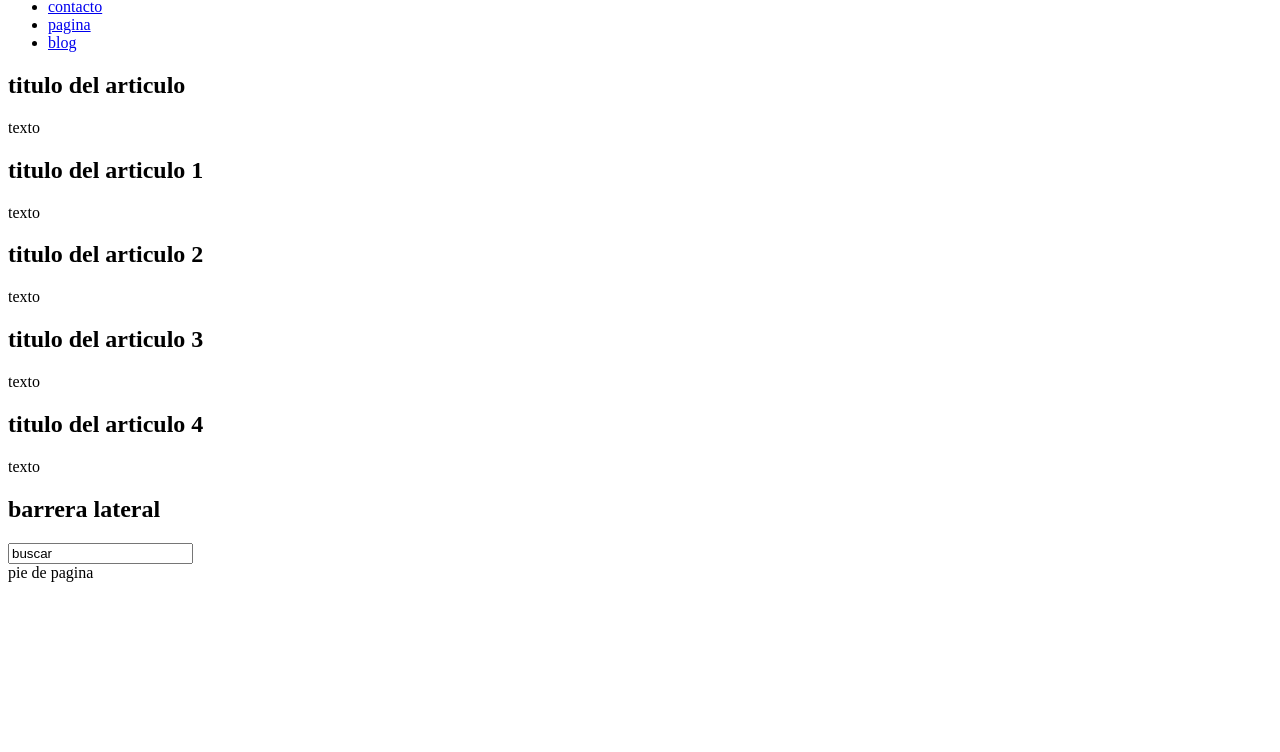
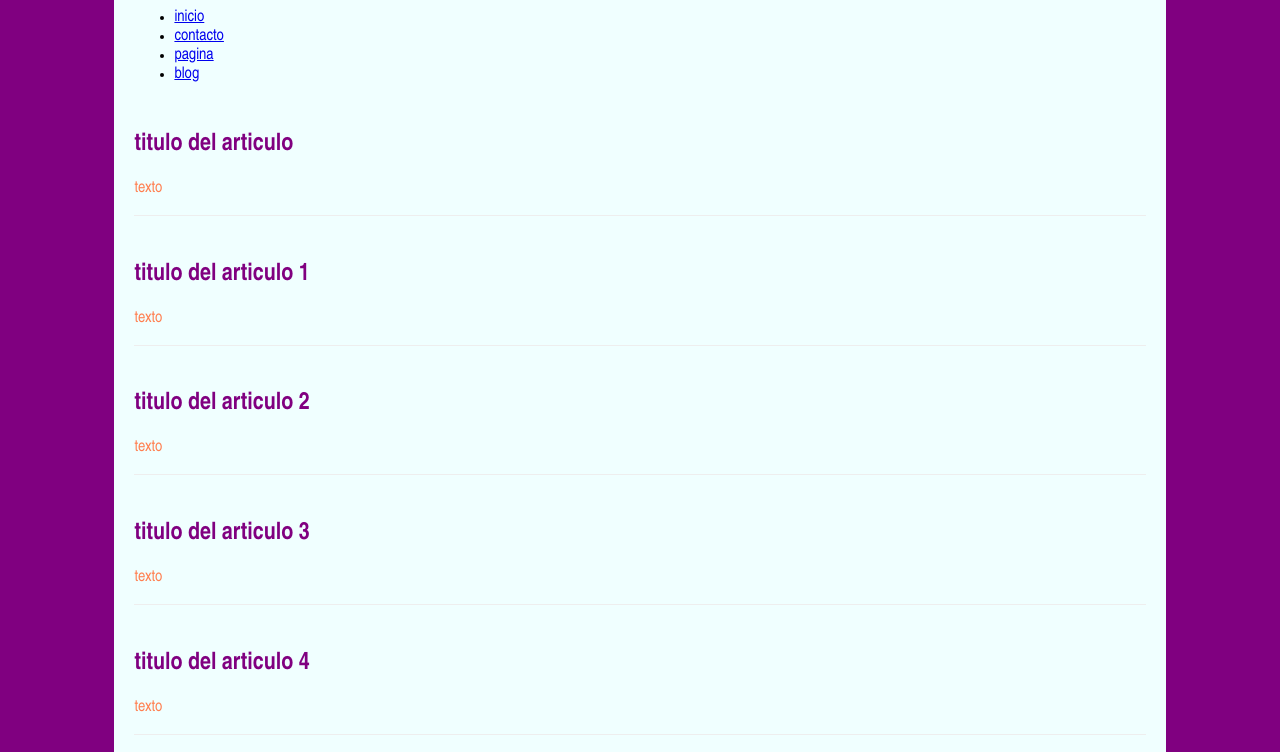
Before and after one commit to CarlimarR/primerCSS, a plain HTML site: page index.html in a window 1280 px wide. Shown: the part 100-852 px from the top of the page. Before the commit the page ends 800 px from the top, so only its background shows below. Drawn offline with Linux system fonts and the light colour scheme.

Commit message:
css interno

```diff
--- a/index.html
+++ b/index.html
@@ -4,9 +4,42 @@
     <meta charset="UTF-8">
     <meta name="viewport" content="width=, initial-scale=1.0">
     <title>Document</title>
+
+    <style>
+        /* selectro de etiqueta*/
+        body {
+            background-color: purple;
+            font-family: 'Franklin Gothic Mediumm', 'Arial Narrow', Arial, sans-serif;
+        }
+
+        /*selector de id*/
+        #contenedor {
+            width: 80%;
+            margin: 0 auto;
+            background-color: azure;
+            padding: 20px;
+        }
+
+        /* selctor de clases */
+        .article {
+            color: purple;
+            margin-top: 15px;
+            margin-bottom: 15px;
+            border-bottom: 1px solid  #eee;
+            padding-top: 10px;
+
+        }
+
+        p {
+            color: coral;
+
+        }
+
+    </style>
+
 </head>
 <body>
-    <div>
+    <div id="contenedor">
         <header>
             <h1>titulo</h1>
         </header>
@@ -28,27 +61,27 @@
             </ul>
         </nav>
         <section>
-            <article>
+            <article class="article">
                 <h2>titulo del articulo</h2>
                 <p>texto</p>
             </article>
 
-            <article>
+            <article class="article">
                 <h2>titulo del articulo 1</h2>
                 <p>texto</p>
             </article>
 
-            <article>
+            <article class="article">
                 <h2>titulo del articulo 2</h2>
                 <p>texto</p>
             </article>
 
-            <article>
+            <article class="article">
                 <h2>titulo del articulo 3</h2>
                 <p>texto</p>
             </article>
 
-            <article>
+            <article class="article">
                 <h2>titulo del articulo 4</h2>
                 <p>texto</p>
             </article>
```
